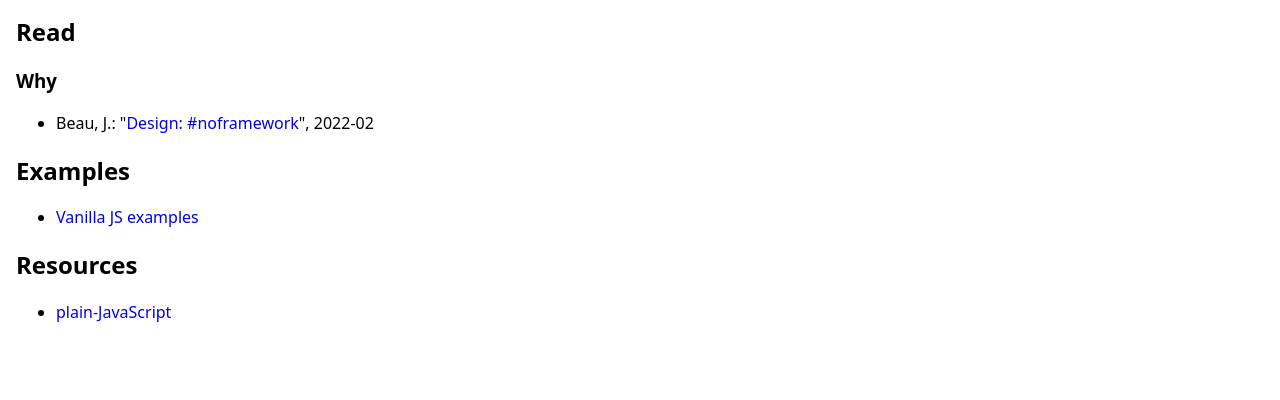
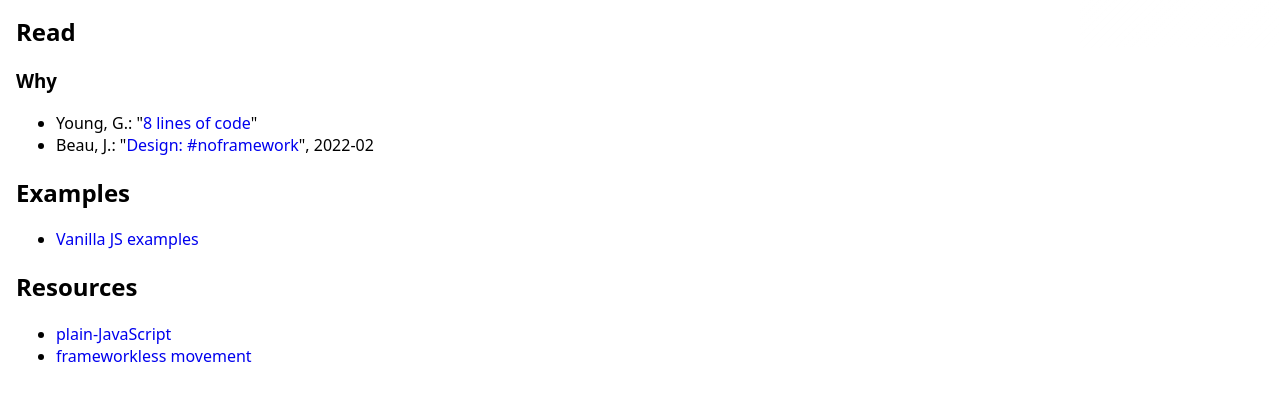
Before and after one commit to noframework-org/noframework-org.github.io, a plain HTML site: page index.html in a window 1280 px wide. Shown: the part 152-552 px from the top of the page. Drawn offline with Linux system fonts and the light colour scheme.

Commit message:
add links

```diff
--- a/index.html
+++ b/index.html
@@ -14,6 +14,7 @@
   <section>
     <h3>Why</h3>
     <ul>
+      <li>Young, G.: "<a href="https://www.infoq.com/presentations/8-lines-code-refactoring">8 lines of code</a>"</li>
       <li>Beau, J.: "<a href="https://javarome.medium.com/design-noframework-bbc00a02d9b3">Design: #noframework</a>",
         2022-02</li>
     </ul>
@@ -29,6 +30,7 @@
   <h2>Resources</h2>
   <ul>
     <li><a href="https://github.com/plain-JavaScript">plain-JavaScript</a></li>
+    <li><a href="https://www.frameworklessmovement.org">frameworkless movement</a></li>
   </ul>
 </section>
 </body>
```
